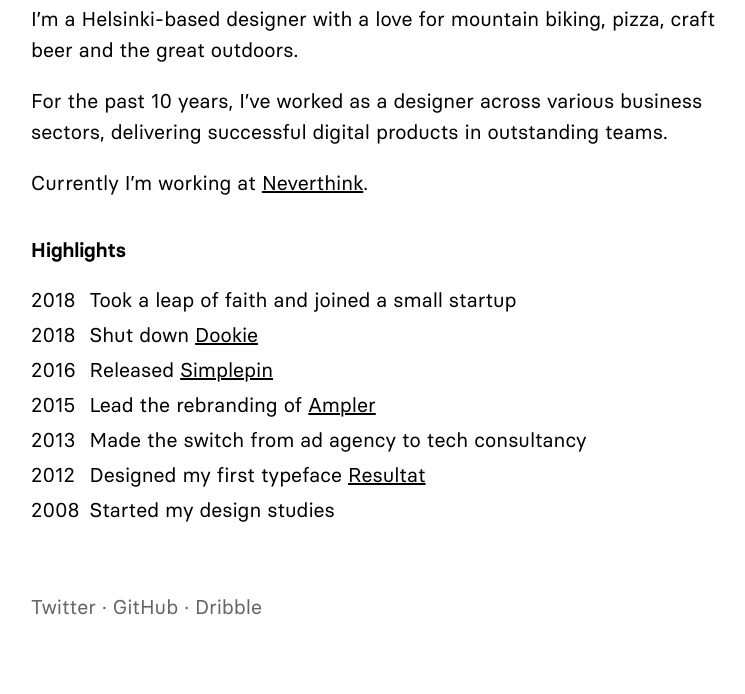
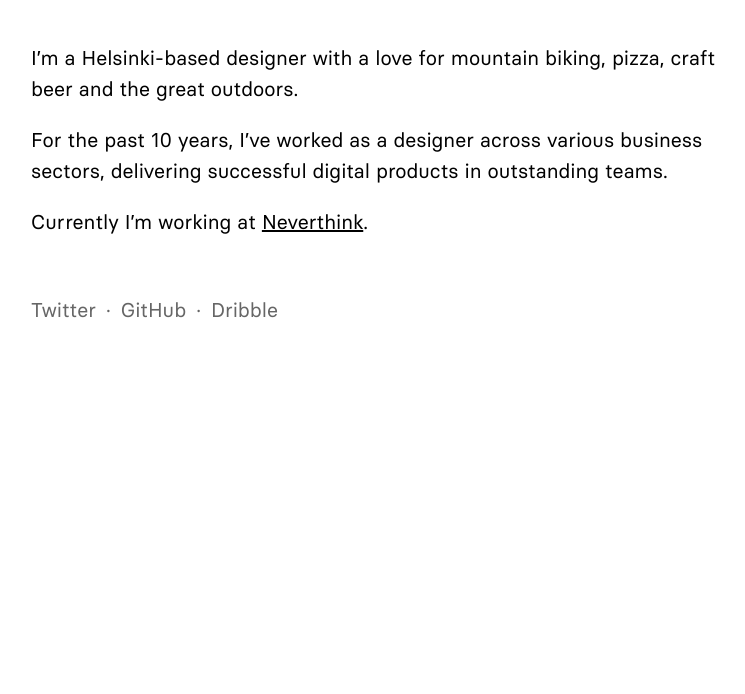
Before and after one commit to mlindholm/homepage, an Eleventy site: page src/index.md in a window 1280 px wide. Shown: the part 106-800 px from the top of the page, without its empty margins (33-778 px from the left). Built offline with nearby package versions, Linux system fonts and the light colour scheme; Eleventy itself is replaced by a stand-in of ours; files that its build step writes are made by us from their sources.

Commit message:
Simplify

```diff
--- a/src/_includes/css/base.css
+++ b/src/_includes/css/base.css
@@ -2,7 +2,6 @@
   --foreground: #000;
   --background: #fff;
   --secondary: #666;
-  --font-sans: 'basiercircle', sans-serif;
 }
 
 html {
@@ -18,25 +17,29 @@ html {
 body {
   color: var(--foreground);
   background: var(--background);
-  font-family: var(--font-sans);
+  font-family: 'basiercircle', sans-serif;
   font-size: 1rem;
   line-height: 1.55;
   text-rendering: optimizeLegibility;
   -webkit-font-smoothing: antialiased;
 }
 
-h1, h2 {
-  font-size: 1rem;
+@media (prefers-color-scheme: dark) {
+  body {
+    color: var(--background);
+    background: var(--foreground);
+  }
+}
+
+h1, h2, h3 {
+  font-size: 1.05rem;
   font-weight: 600;
   line-height: 1.25;
 }
 
 h1 {
   margin-top: 0;
-}
-
-h2 {
-  margin-top: 2rem;
+  margin-bottom: 5%;
 }
 
 p {
@@ -45,7 +48,6 @@ p {
 
 a {
   color: inherit;
-  text-decoration: underline;
   transition: color .15s ease-in;
 }
 
@@ -53,32 +55,33 @@ a:hover {
   color: var(--secondary);
 }
 
-table {
-  border-collapse: collapse;
+ul {
+  color: var(--secondary);
+  display: flex;
+  list-style: none;
+  margin-left: 0;
+  margin-top: 5%;
+  padding: 0;
 }
 
-td {
-  padding: 2px .5rem 2px 0;
-  vertical-align: top;
+ul li::before {
+  content: '·';
+  padding: 0 0.5rem;
+}
+
+ul li:first-child::before {
+  content: none;
+  padding: 0;
+}
+
+ul a {
+  text-decoration: none;
+}
+
+ul a:hover {
+  color: var(--foreground);
 }
 
 .container {
   padding: 5%;
 }
-
-.footer {
-  color: var(--secondary);
-  padding: 5%;
-  padding-top: 0;
-}
-
-.footer a {
-  text-decoration: none;
-}
-
-@media (prefers-color-scheme: dark) {
-  body {
-    color: var(--background);
-    background: var(--foreground);
-  }
-}
--- a/src/_includes/layouts/default.njk
+++ b/src/_includes/layouts/default.njk
@@ -15,8 +15,5 @@
     <div class="container">
       {{ content | safe }}
     </div>
-    <div class="footer">
-      <a href="https://twitter.com/thisismatu">Twitter</a> ·  <a href="https://github.com/mlindholm">GitHub</a> ·  <a href="https://dribbble.com/mlindholm/">Dribble</a>
-    </div>
   </body>
 </html>
--- a/src/index.md
+++ b/src/index.md
@@ -10,14 +10,6 @@ For the past 10 years, I’ve worked as a designer across various business secto
 
 Currently I’m working at [Neverthink](https://about.neverthink.tv/).
 
-## Highlights
-
-| | |
-|-|-|
-| 2018 | Took a leap of faith and joined a small startup |
-| 2018 | Shut down [Dookie](https://dookie-1a65d.firebaseapp.com/) |
-| 2016 | Released [Simplepin](https://simplepinapp.com/) |
-| 2015 | Lead the rebranding of [Ampler](https://amplerbikes.com/) |
-| 2013 | Made the switch from ad agency to tech consultancy |
-| 2012 | Designed my first typeface [Resultat](https://github.com/mlindholm/resultat) |
-| 2008 | Started my design studies |
+- [Twitter](https://twitter.com/thisismatu)
+- [GitHub](https://github.com/mlindholm)
+- [Dribble](https://dribbble.com/mlindholm)
```
